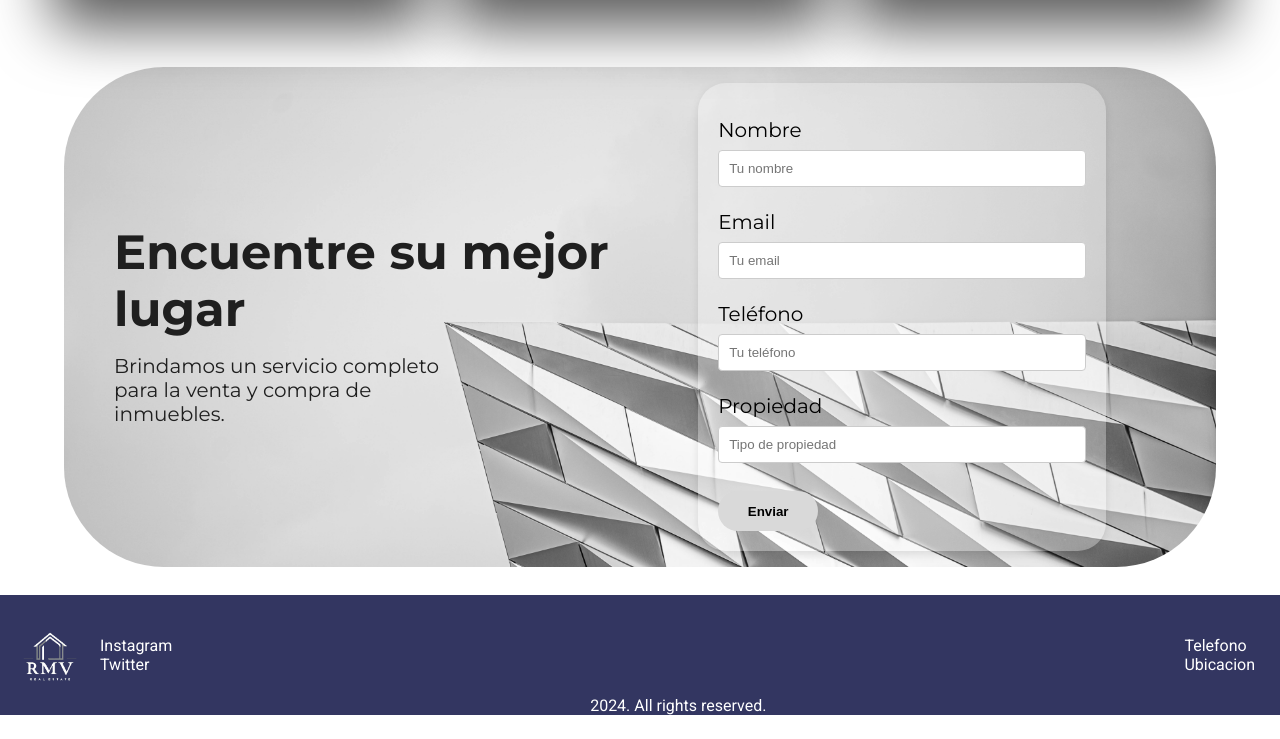
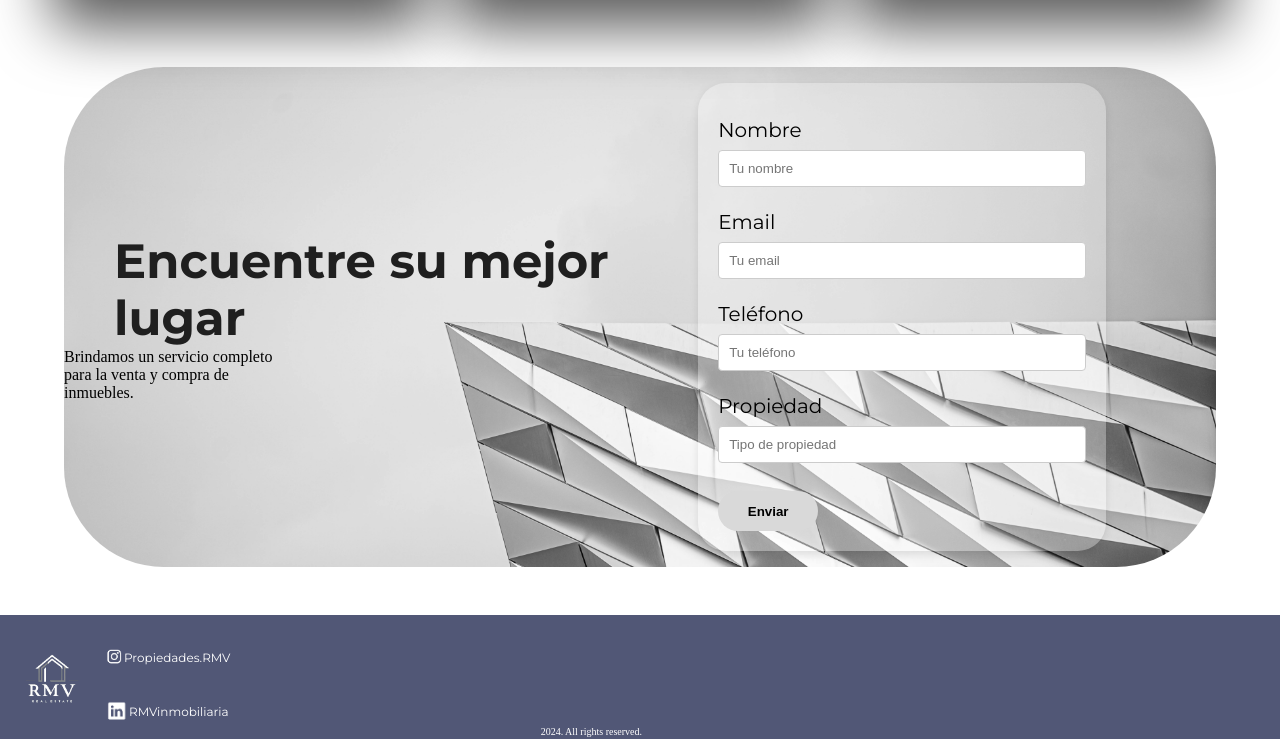
Before and after one commit to martinascarone/rmvinmobiliaria, a plain HTML site: page index.html in a window 1280 px wide. Shown: the part 1904-2643 px from the top of the page. Before the commit the page ends 2619 px from the top, so only its background shows below. Drawn offline with Linux system fonts and the light colour scheme.

```diff
--- a/index.html
+++ b/index.html
@@ -301,24 +301,42 @@
 
     <!-- MARK: Footer => Valu
     -->
-    <footer style="background-color: #333661; height: 15vh; width: 100%; display: flex; justify-content: space-between;">
-        <div style="display: flex; align-items: center;">
-            <img style="height: 100px;" src="/img/Logo_enBlanco_sinFondo.png" alt="">
-            <div>
-                <a href=""><p class="pie">Instagram</p></a>
-                <a href=""><p class="pie">Twitter</p></a>
-            </div>
-        </div>
+    <footer>
+        <table border=" 2" bodercolor="#c5c6c8" bgcolor="white" >
+            <tr class="fila1">
+                <td rowspan="3" class="Cajita1">
+                    <img src="/img/Logo_enBlanco_sinFondo.png"
+                alt="" style="width:100px" align="left";>
+                </td>
 
-        <div style="display: flex; align-items: flex-end;">
-            <p class="pie">2024. All rights reserved.</p>
-        </div>
+                <td colspan="2" class="centrado-footer">
+                    <img src="/img/logo_ig_blanco_sinFondo.png"
+                    alt="" style="width: 20px" align="left";>
+                    <p align="left" class="texto-blanco montserrat" > Propiedades.RMV </p>
+                </td>
 
-        <div style="display: flex; flex-direction: column; justify-content: center;">
-            <a href=""><p class="pie">Telefono</p></a>
-            <a href=""><p class="pie" style="margin-right: 25px;">Ubicacion</p></a>
-        </div>
 
+
+            </tr>
+
+            <tr class="fila2">
+                <td colspan="2" class="centrado-footer">
+                    <img src="/img/logo_linkedin_blanco_sinFondo.png"
+                    alt="" style="width: 25px" align="left";>
+                    <p align="left" class="texto-blanco montserrat" > RMVinmobiliaria </p>
+                </td>
+
+
+            </tr>
+            <tr class="fila3">
+                 <td colspan="2" class="letra">
+                    <p align="center" class="texto-blanco-arial" > 2024. All rights reserved.</p>
+                 </td>
+
+
+            </tr>
+
+        </table>
 
     </footer>
 
--- a/styles.css
+++ b/styles.css
@@ -440,15 +440,55 @@
     margin-left: 50px;
 }
 
-.form-text p {
-    font-family: 'Montserrat', sans-serif;
-    color: #1F1F1F;
-    margin-left: 50px;
+/* footer */
+
+.text-footer {
+    color: white;
     font-size: 20px;
-    margin-top: 15px;
+    position: relative;
+    top: 50%;
+    left: 50%;
+    transform: translate(-50%, -50%);
+    -ms-transform: translate(-50%, -50%);
+  }
+
+.text-footer p {
+    margin-bottom: 20px;
 }
 
-.pie {
-    font-family: 'roboto', sans-serif;
+table {
+    display: flex;
+    border: #515776 ;
+    width: 100%;
+    background-color: #515776;
+    height: 100%;
+    margin-top: 20px;
+
+}
+.centrado-footer {
+    display: flex;
+    align-items: center;
+    margin-top: 30px;
+    border: 0;
+    padding-right: 415px;
+}
+.texto-blanco {
+    color:white;
+    font-size: 12px;
+
+
+}
+
+.letra{
+    border: 0;
+}
+
+td.Cajita1{
+    border: 0;
+}
+
+p.texto-blanco-arial{
+    font-size: 10px;
     color: white;
+    margin-left: 80%;
 }
```
